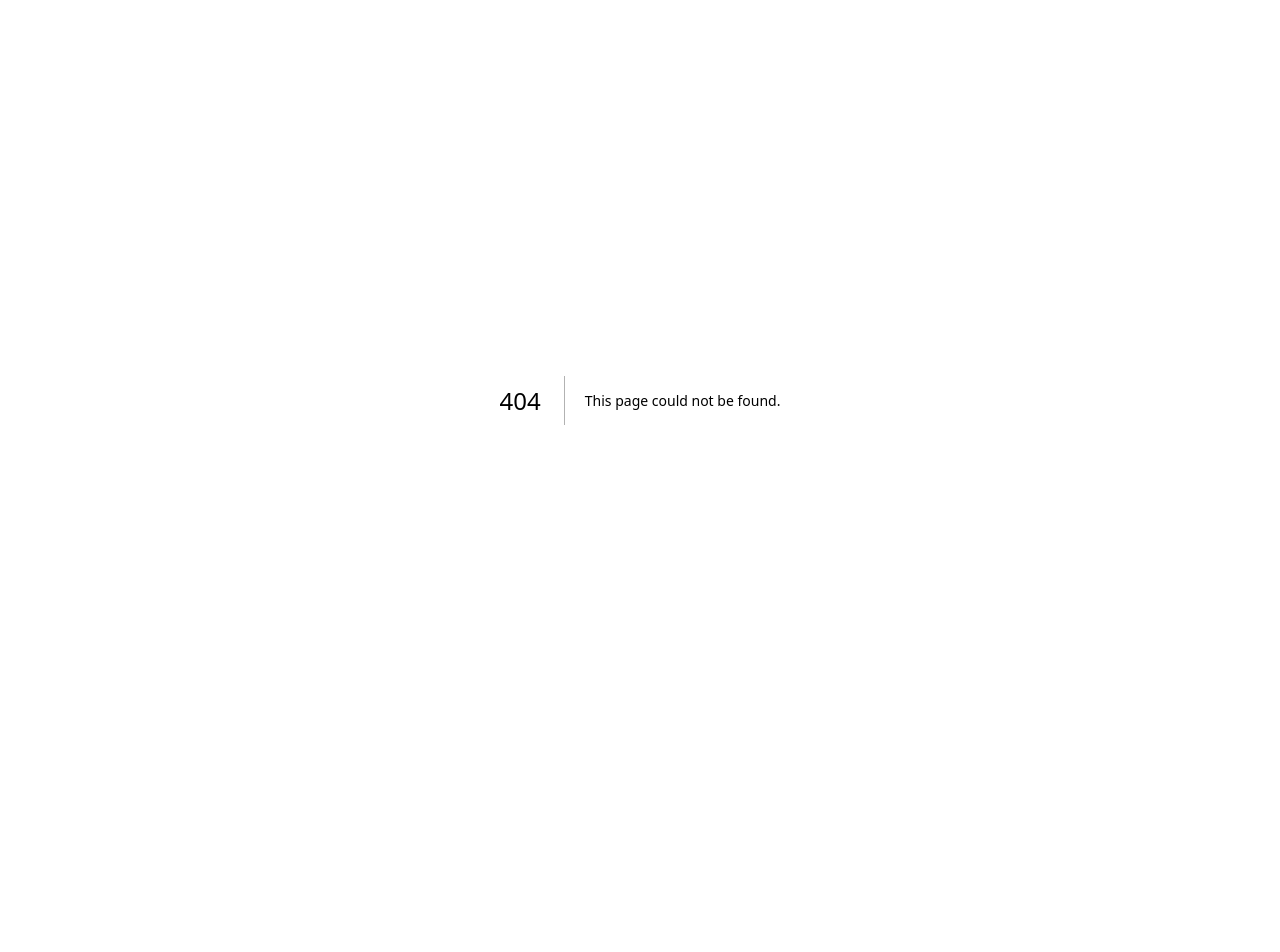
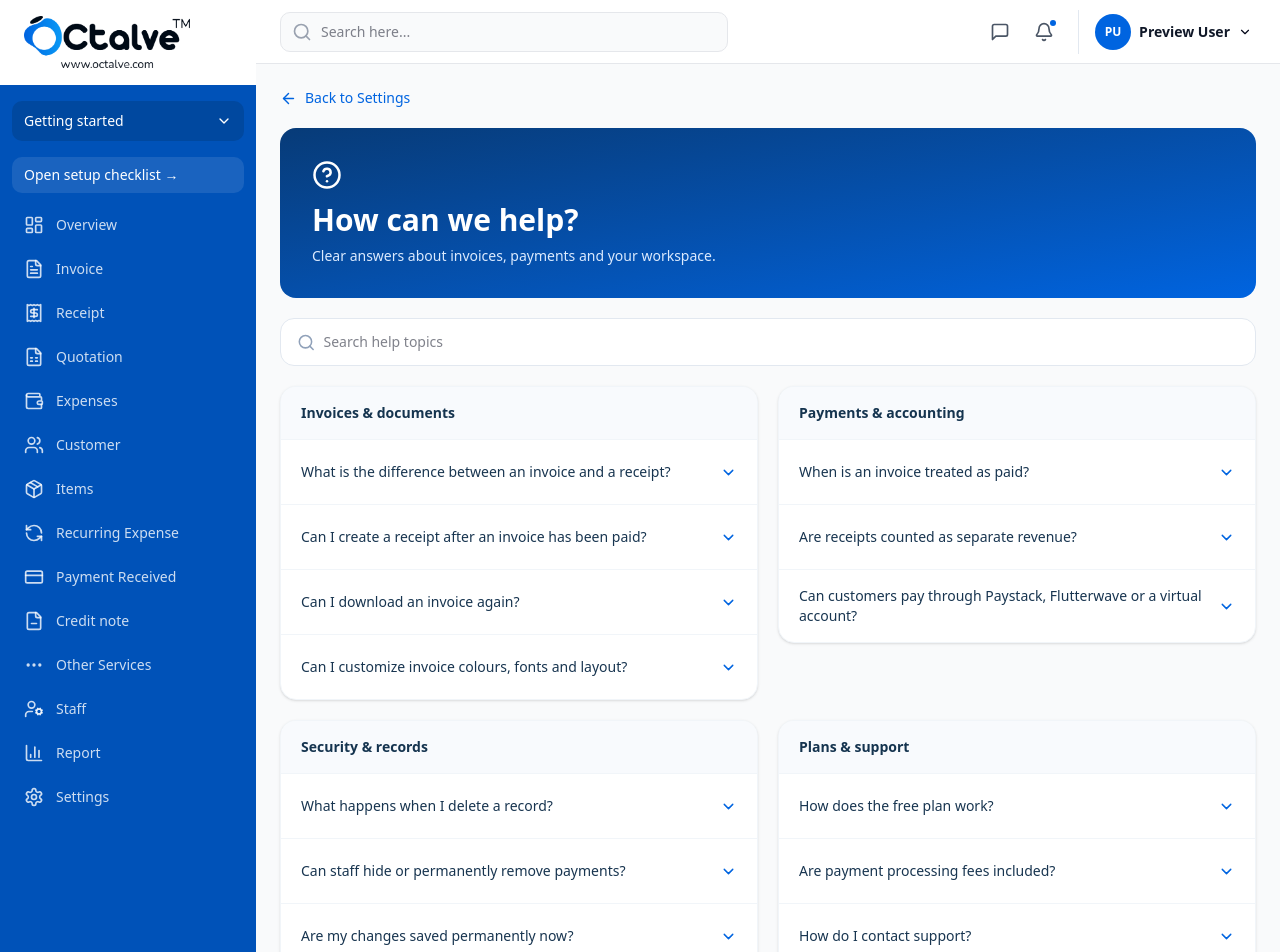
Before and after one commit to octalve-core/octalve-invoice, a Next.js app: page /dashboard/settings/faqs in a window 1280 px wide. Before the commit this address had no page. Shown: the top 952 px of the page. Before the commit the page ends 800 px from the top, so only its background shows below. Built offline with nearby package versions, Linux system fonts and the light colour scheme.

Commit message:
feat(phase-0h): add searchable FAQs knowledge base

```diff
--- /dev/null
+++ b/app/(dashboard)/dashboard/settings/faqs/page.tsx
@@ -0,0 +1,35 @@
+"use client";
+import {useMemo,useState} from "react";
+import Link from "next/link";
+import {ArrowLeft,ChevronDown,HelpCircle,Search,ShieldCheck} from "lucide-react";
+const topics=[
+ {name:"Invoices & documents",questions:[
+ ["What is the difference between an invoice and a receipt?","An invoice requests or records money owed. A receipt confirms a payment already received. Receipts can reference invoices, but producing a receipt never creates additional revenue."],
+ ["Can I create a receipt after an invoice has been paid?","Yes. Select an eligible paid invoice when creating a receipt, or choose an independently verified payment. A receipt can be generated later without changing the original invoice."],
+ ["Can I download an invoice again?","You can download previews in this phase. After secure issuance is implemented, exact issued PDF snapshots will be stored so later profile or template changes cannot alter past invoices."],
+ ["Can I customize invoice colours, fonts and layout?","Theme Settings contains approved document-style options and a live design preview. Final exported-template parity must pass PDF/PNG checks before customised styles can be issued."]]},
+ {name:"Payments & accounting",questions:[
+ ["When is an invoice treated as paid?","Only verified funds count. For direct company bank transfers, an authorized staff member must confirm bank-cleared payment evidence. Gateway or dynamic-account invoices require provider verification; a browser redirect or screenshot alone is insufficient."],
+ ["Are receipts counted as separate revenue?","No. Verified payment transactions are the source of collections. An invoice contributes to receivables until allocated payment is verified; a receipt only documents that payment."],
+ ["Can customers pay through Paystack, Flutterwave or a virtual account?","Those payment options are planned. They remain disabled until secure provider connections, webhooks, reconciliation and approval are completed."]]},
+ {name:"Security & records",questions:[
+ ["What happens when I delete a record?","Deletion requires a second confirmation and a reason. Recoverable records go to Deleted Records for a proposed 14-day period; the current Preview uses session-only examples. Issued invoices, payment records, receipts and audit evidence are never silently erased at 14 days."],
+ ["Can staff hide or permanently remove payments?","No staff member should be able to erase payment evidence. Phase 1 must enforce owner/admin privileges, immutable audit logs, retained finance history and approval policies for voids or reversals."],
+ ["Are my changes saved permanently now?","Not yet. Phase 0 is a design and workflow Preview; refreshing the page resets session-only changes. Secure organizational storage will be introduced only after Phase 0 approval."]]},
+ {name:"Plans & support",questions:[
+ ["How does the free plan work?","A proposed free tier allows 25 invoices monthly for one business. It is a pricing proposal, not an activated subscription or charge."],
+ ["Are payment processing fees included?","No. External provider fees and applicable taxes must be shown separately and verified against the provider's active contract before collection is enabled."],
+ ["How do I contact support?","Use Octalve's verified business contact channels. This Preview does not send support tickets or messages."]]}
+];
+export default function FAQsPage(){
+ const [query,setQuery]=useState(""),[expanded,setExpanded]=useState("");
+ const matches=useMemo(()=>topics.map(g=>({...g,questions:g.questions.filter(([q,a])=>(q+" "+a).toLowerCase().includes(query.toLowerCase()))})).filter(g=>g.questions.length),[query]);
+ return <main className="w-full min-w-0 space-y-5 pb-12">
+ <Link href="/dashboard/settings" className="inline-flex items-center gap-2 text-sm font-medium text-[#0064E0]"><ArrowLeft size={17}/> Back to Settings</Link>
+ <header className="rounded-2xl bg-gradient-to-br from-[#073B78] to-[#0064E0] p-6 text-white sm:p-8"><HelpCircle size={30}/><h1 className="mt-3 text-2xl font-bold sm:text-3xl">How can we help?</h1><p className="mt-2 text-sm text-blue-100">Clear answers about invoices, payments and your workspace.</p></header>
+ <label className="flex h-12 items-center gap-2 rounded-xl border border-slate-200 bg-white px-4"><Search size={19} className="text-slate-400"/><input value={query} onChange={e=>setQuery(e.target.value)} aria-label="Search FAQs" placeholder="Search help topics" className="w-full bg-transparent text-sm outline-none"/></label>
+ <div className="grid gap-5 lg:grid-cols-2">{matches.map(group=><section key={group.name} className="self-start overflow-hidden rounded-2xl border border-slate-100 bg-white shadow-sm"><h2 className="border-b border-slate-100 bg-[#F8FAFD] px-5 py-4 text-sm font-semibold text-[#15344F]">{group.name}</h2><div className="divide-y divide-slate-100">{group.questions.map(([question,answer])=><div key={question}><button aria-expanded={expanded===question} onClick={()=>setExpanded(expanded===question?"":question)} className="flex min-h-16 w-full items-center justify-between gap-3 px-5 py-4 text-left text-sm font-medium text-[#183550]">{question}<ChevronDown size={17} className={`shrink-0 text-[#0064E0] transition-transform ${expanded===question?"rotate-180":""}`}/></button>{expanded===question?<p className="px-5 pb-5 text-sm leading-6 text-slate-600">{answer}</p>:null}</div>)}</div></section>)}</div>
+ {!matches.length?<p className="rounded-xl bg-white p-6 text-sm text-slate-600">No matching questions. Try a different word.</p>:null}
+ <p className="flex items-center gap-2 text-xs text-slate-500"><ShieldCheck size={16}/> Financial and account features are subject to server-side verification before launch.</p>
+ </main>;
+}
```
